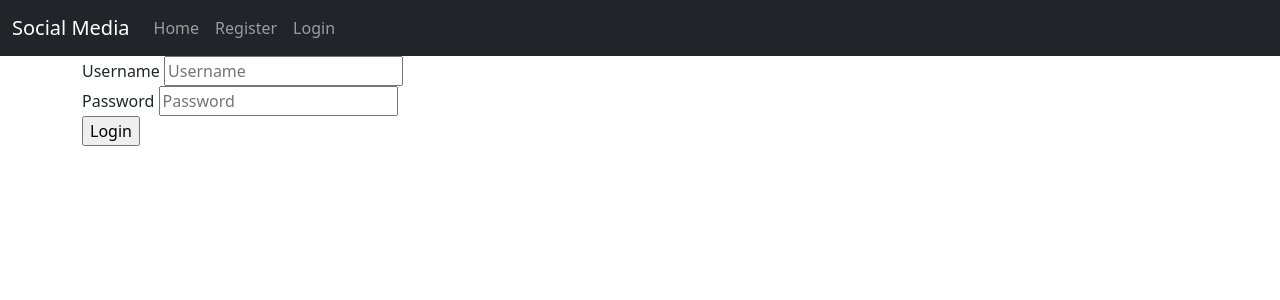
After one commit to dshinnn/flask_social_media, a Flask app: page /login in a window 1280 px wide. The commit adds this page. Shown: the top 300 px of the page. Run offline with Flask 2, Linux system fonts and the light colour scheme; some libraries are stand-ins or nearby versions.

Commit message:
Add user login and logout feature

```diff
--- a/app/__init__.py
+++ b/app/__init__.py
@@ -1,6 +1,7 @@
 from flask import Flask
 from flask_sqlalchemy import SQLAlchemy
 from flask_migrate import Migrate
+from flask_login import LoginManager
 from config import Config
 
 app = Flask(__name__)
@@ -9,4 +10,6 @@ app.config.from_object(Config)
 db = SQLAlchemy(app)
 migrate = Migrate(app, db)
 
+login = LoginManager(app)
+
 from . import routes, models
--- a/app/forms.py
+++ b/app/forms.py
@@ -9,3 +9,8 @@ class RegisterForm(FlaskForm):
     password = PasswordField('Password', validators=[DataRequired()])
     confirm_pass = PasswordField('Confirm Password', validators=[DataRequired(), EqualTo('password')])
     submit = SubmitField('Register')
+
+class LoginForm(FlaskForm):
+    username = StringField('Username', validators=[DataRequired()])
+    password = PasswordField('Password', validators=[DataRequired()])
+    submit = SubmitField('Login')
--- a/app/routes.py
+++ b/app/routes.py
@@ -1,7 +1,8 @@
 from app import app
 from flask import render_template, redirect, url_for, flash
+from flask_login import login_user, logout_user, login_required, current_user
 from app.models import User
-from app.forms import RegisterForm
+from app.forms import RegisterForm, LoginForm
 
 @app.route('/')
 def index():
@@ -28,3 +29,31 @@ def register():
             return redirect(url_for('register'))
 
     return render_template('register.html', form=form)
+
+# Log user in
+@app.route('/login', methods=['GET', 'POST'])
+def login():
+    form = LoginForm()
+
+    if form.validate_on_submit():
+        username = form.username.data
+        password = form.password.data
+
+        user = User.query.filter_by(username=username).first()
+
+        if not user or not user.check_password(password):
+            flash(f'Incorrect username/password or {user.username} does not exist', 'warning')
+            return redirect(url_for('login'))
+        else:
+            login_user(user)
+            flash('You have successfully logged in', 'success')
+            return redirect(url_for('index'))
+
+    return render_template('login.html', form=form)
+
+# Log user out
+@app.route('/logout')
+def logout():
+    logout_user()
+    flash('You have succcessfully logged out', 'success')
+    return redirect(url_for('index'))
--- /dev/null
+++ b/app/templates/login.html
@@ -0,0 +1,19 @@
+{% extends 'base.html' %}
+{% block title %}Login{% endblock %}
+
+{% block content %}
+    <form method='POST'>
+        {{ form.csrf_token }}
+        <div class="form-group">
+            <fieldset>
+                {{ form.username.label }}
+                {{ form.username(class='form-group', placeholder='Username')}}
+            </fieldset>
+            <fieldset>
+                {{ form.password.label }}
+                {{ form.password(class='form-group', placeholder='Password')}}
+            </fieldset>
+        </div>
+        {{ form.submit }}
+    </form>
+{% endblock %}
--- a/app/templates/nav.html
+++ b/app/templates/nav.html
@@ -7,9 +7,13 @@
       <div class="collapse navbar-collapse" id="navbarNavAltMarkup">
         <div class="navbar-nav">
           <a class="nav-link" aria-current="page" href="{{ url_for('index') }}">Home</a>
-          <a class="nav-link" href="{{ url_for('register') }}">Register</a>
-          <a class="nav-link" href="#">Pricing</a>
-          <a class="nav-link" href="#" tabindex="-1" aria-disabled="true">Disabled</a>
+          {% if current_user.is_anonymous %}
+            <a class="nav-link" href="{{ url_for('register') }}">Register</a>
+            <a class="nav-link" href="{{ url_for('login') }}">Login</a>
+          {% else %}
+            <a class="nav-link" href="{{ url_for('logout') }}">Logout</a>
+          {% endif %}
+
         </div>
       </div>
     </div>
```
Also changed, not shown: app/models.py (+15 -2 lines), migrations/versions/18d7421756b4_add_comment_table_and_foreign_key_.py (added, +35 -0 lines).
